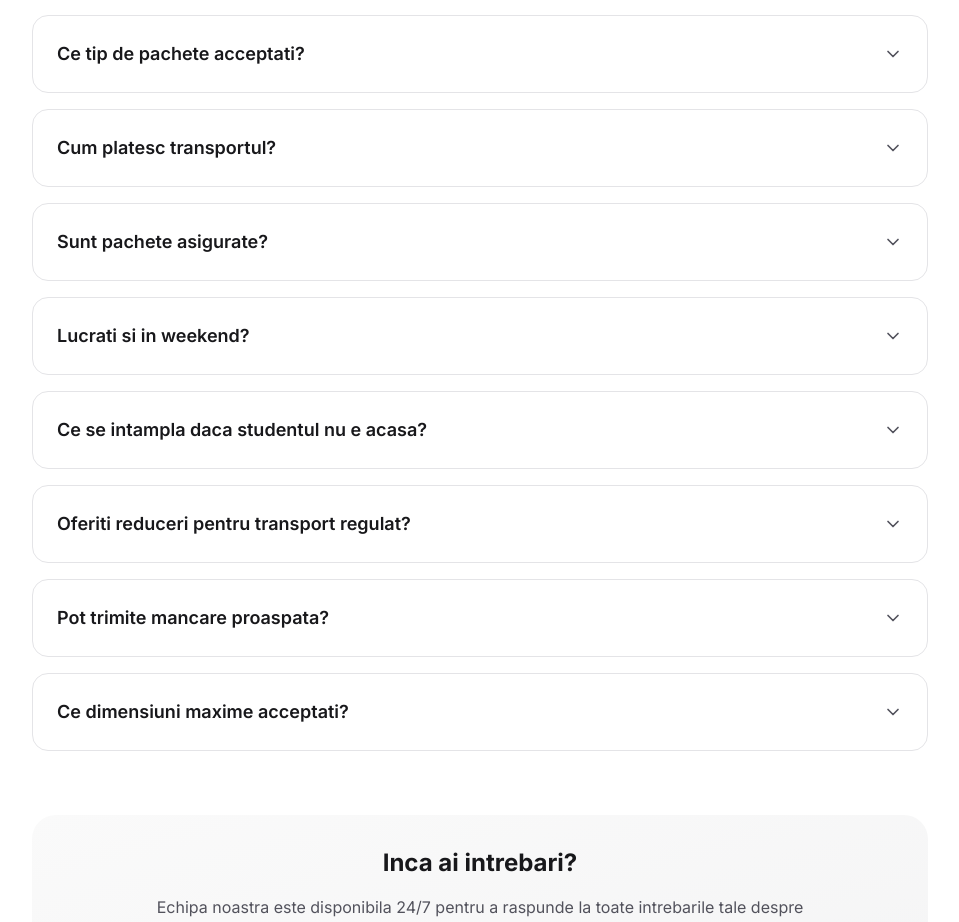
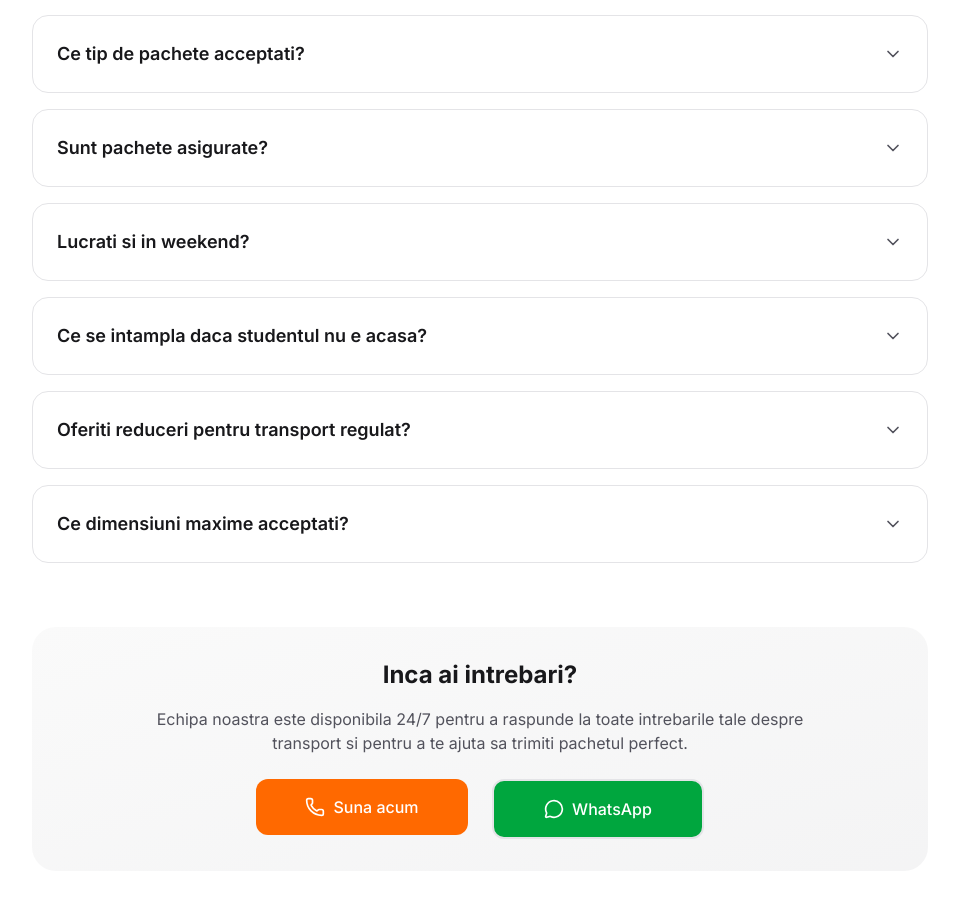
Before and after one commit to mateismarius/coletul-studentului, a Next.js app: page / in a window 1280 px wide. Shown: the part 4963-5885 px from the top of the page, without its empty margins (160-1119 px from the left). Built offline with nearby package versions, Linux system fonts and the light colour scheme; a web font is replaced by a local one.

Commit message:
Update FAQ.tsx

```diff
--- a/components/layout/FAQ.tsx
+++ b/components/layout/FAQ.tsx
@@ -27,10 +27,10 @@ export default function FAQ() {
             question: "Ce tip de pachete acceptati?",
             answer: "Acceptam orice tip de colet legal: mancare de acasa, haine, carti, medicamente, electronice, cadouri. Nu transportam substante periculoase, lichide inflamabile sau produse interzise de lege."
         },
-        {
-            question: "Cum platesc transportul?",
-            answer: "Poti plati cash la ridicare, cash la livrare sau transfer bancar. Pentru clientii fideli oferim diferite promotii care se actualizeaza periodic."
-        },
+        // {
+        //     question: "Cum platesc transportul?",
+        //     answer: "Poti plati cash la ridicare, cash la livrare sau transfer bancar. Pentru clientii fideli oferim diferite promotii care se actualizeaza periodic."
+        // },
         {
             question: "Sunt pachete asigurate?",
             answer: "Da, toate pachetele sunt asigurate automat. Asigurarea de baza este inclusa in pret, iar pentru valori mari oferim si asigurare extinsa. In cazul unor daune, compensam full valoarea declarata."
@@ -47,10 +47,10 @@ export default function FAQ() {
             question: "Oferiti reduceri pentru transport regulat?",
             answer: "Absolut! Pentru pachete recurente (saptamanal/lunar) oferim reduceri pe care le actualizam periodic. Va rugam sa ne contactati pentru mai multe detalii"
         },
-        {
-            question: "Pot trimite mancare proaspata?",
-            answer: "Da, avem experienta cu mancarea de acasa. Folosim autoutilitare speciale cu sistem frigorific pentru produsele perisabile. Mancarurile gatite trebuie sa fie bine ambalate si etanse."
-        },
+        // {
+        //     question: "Pot trimite mancare proaspata?",
+        //     answer: "Da, avem experienta cu mancarea de acasa. Folosim autoutilitare speciale cu sistem frigorific pentru produsele perisabile. Mancarurile gatite trebuie sa fie bine ambalate si etanse."
+        // },
         {
             question: "Ce dimensiuni maxime acceptati?",
             answer: "Acceptam pachete de toate dimensiunile, de la plicuri mici la cutii mari. Pentru obiecte voluminoase (mobila, electronice mari) avem tarife speciale, iar pretul se calculeaza individual."
```
